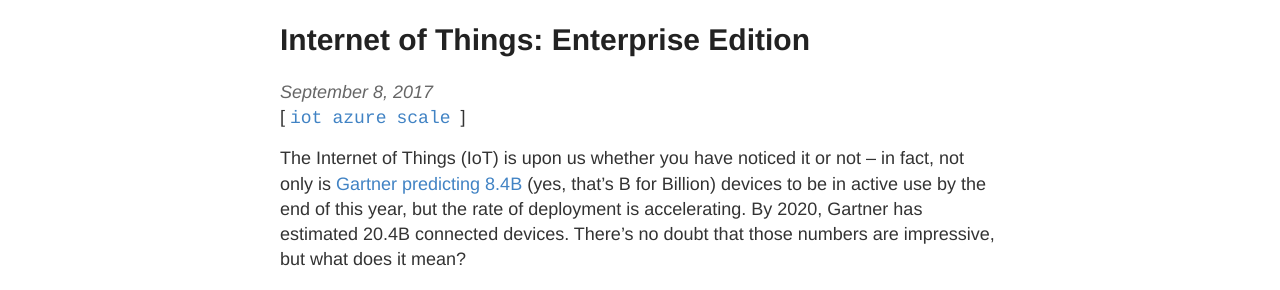
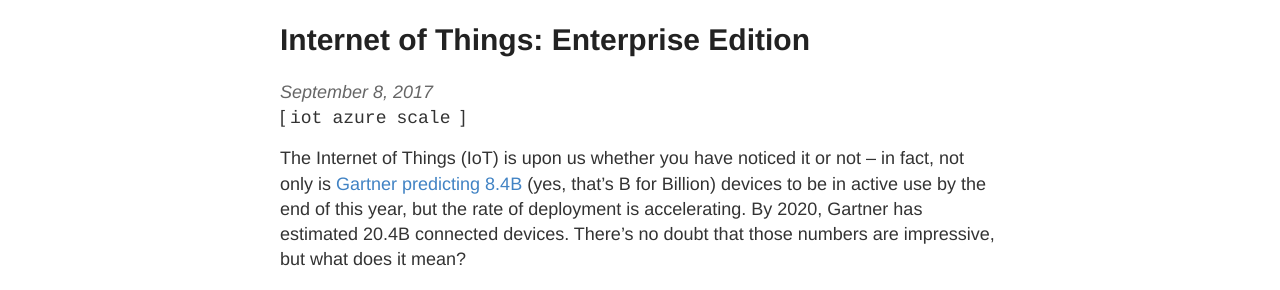
Before and after one commit to brbarnett/brbarnett.github.io, a Jekyll site: the page built from _posts/2017-9-8-internet-of-things-enterprise-edition.md, in a window 1280 px wide. Shown: the part 147-437 px from the top of the page. Built offline with Jekyll 4.4.1, drawn with Linux system fonts in a browser that asks for light colours; comment, search, counter and statistics services are not loaded.

Commit message:
Tags no links

```diff
--- a/_layouts/post.html
+++ b/_layouts/post.html
@@ -13,7 +13,7 @@ comments: true
   <span>[
     {% for tag in page.tags %}
       {% capture tag_name %}{{ tag }}{% endcapture %}
-      <a href="/tag/{{ tag_name }}"><code class="highligher-rouge"><nobr>{{ tag_name }}</nobr></code>&nbsp;</a>
+      <code class="highligher-rouge"><nobr>{{ tag_name }}</nobr></code>&nbsp;
     {% endfor %}
   ]</span>
 
```
